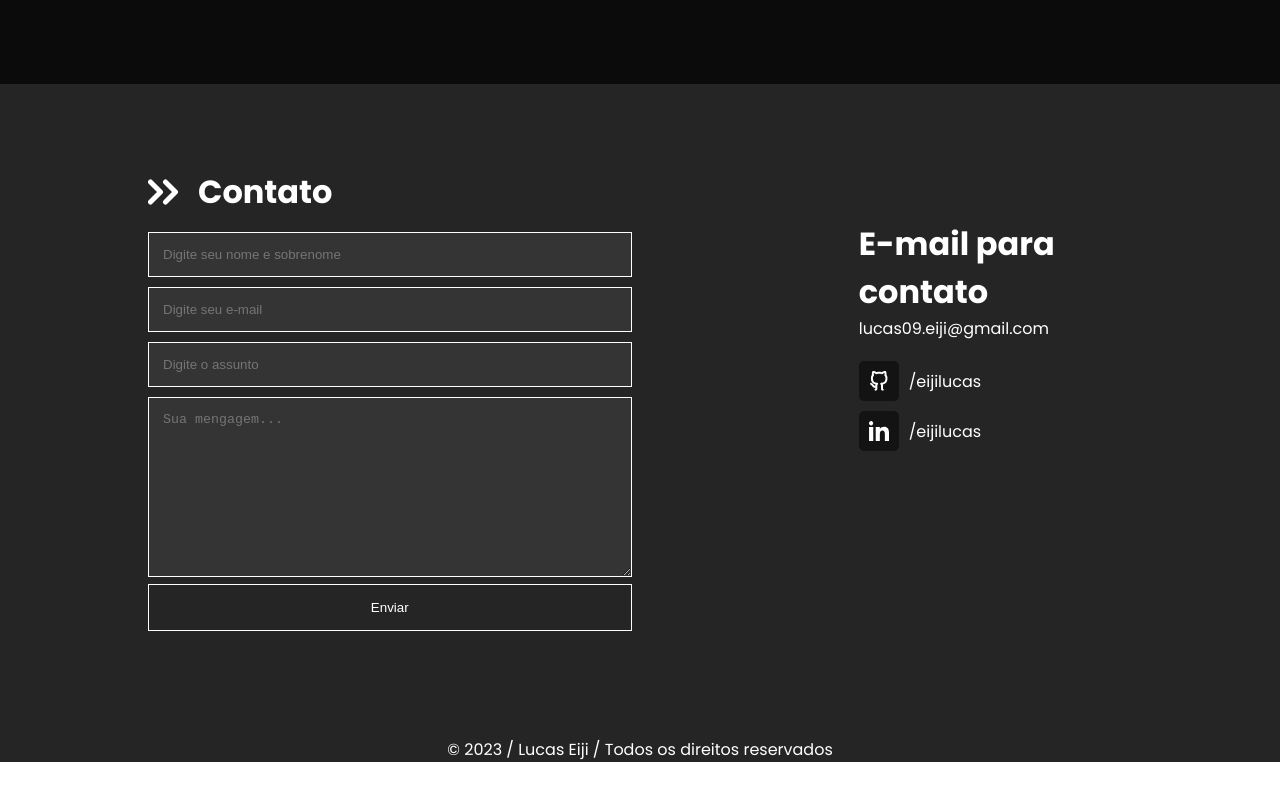
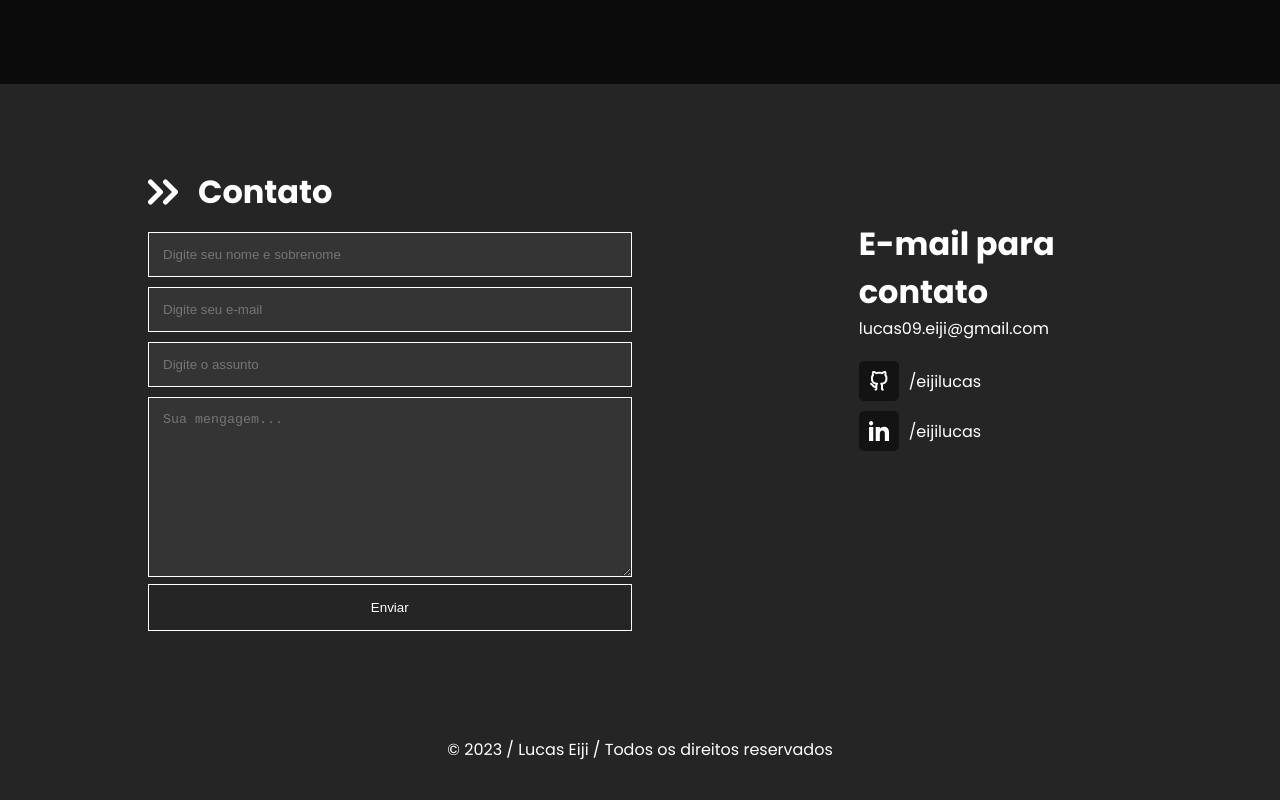
Before and after one commit to eijilucas/portfolio, a Next.js app: page / in a window 1280 px wide. Shown: the part 2866-3666 px from the top of the page. Before the commit the page ends 3628 px from the top, so only its background shows below. Built offline with nearby package versions, Linux system fonts and the light colour scheme.

Commit message:
fix: margin

```diff
--- a/src/app/sections/contact/contact.tsx
+++ b/src/app/sections/contact/contact.tsx
@@ -111,7 +111,9 @@ export default function Contact() {
           </div>
         </div>
       </div>
-      <p>© 2023 / Lucas Eiji / Todos os direitos reservados</p>
+      <div className="direitos">
+        <p>© 2023 / Lucas Eiji / Todos os direitos reservados</p>
+      </div>
     </div>
   );
 }
```
